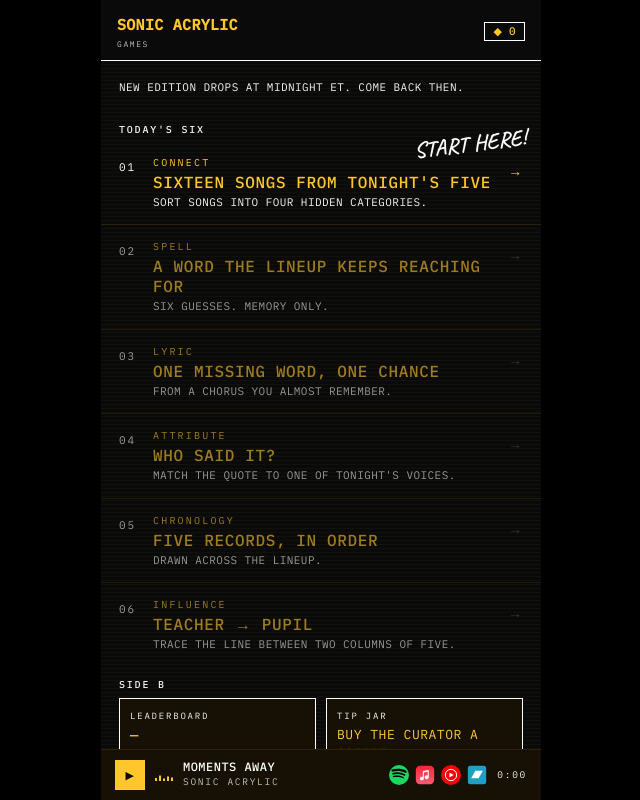
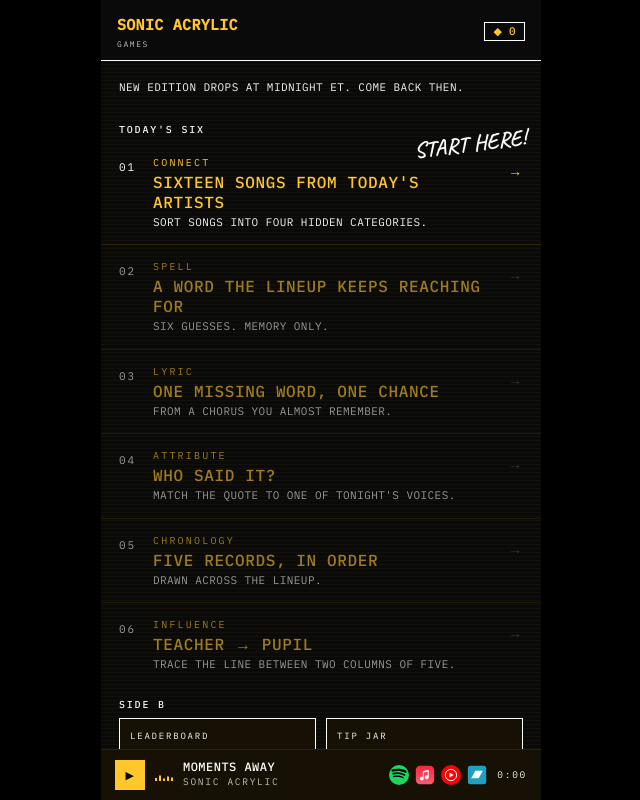
Before and after one commit to Bkernion/Sonic-Acrylic-Games, a Next.js app: page / in a window 1280 px wide. Shown: the whole page, without its empty margins (319-959 px from the left). Built offline with nearby package versions, Linux system fonts and the light colour scheme; no server answers; the database is empty.

Commit message:
copy(home): use 'today's artists' in hero headline + connect card title

```diff
--- a/app/page.tsx
+++ b/app/page.tsx
@@ -9,7 +9,7 @@
 export const dynamic = "force-dynamic";
 
 const GAMES = [
-  { i: 1, kicker: "CONNECT", title: "Sixteen songs from tonight's five", subtitle: "Sort songs into four hidden categories.", href: "/connections" },
+  { i: 1, kicker: "CONNECT", title: "Sixteen songs from today's artists", subtitle: "Sort songs into four hidden categories.", href: "/connections" },
   { i: 2, kicker: "SPELL", title: "A word the lineup keeps reaching for", subtitle: "Six guesses. Memory only.", comingSoon: "soon" },
   { i: 3, kicker: "LYRIC", title: "One missing word, one chance", subtitle: "From a chorus you almost remember.", comingSoon: "soon" },
   { i: 4, kicker: "ATTRIBUTE", title: "Who said it?", subtitle: "Match the quote to one of tonight's voices.", comingSoon: "soon" },
@@ -46,7 +46,7 @@
       <div className="flex-1 overflow-y-auto">
         {/* Hero section — surface-warm, no border/radius */}
         {row ? (
-          <Hero headline="Tonight's Five" lineup={row.lineup_artists} />
+          <Hero headline="Today's Artists" lineup={row.lineup_artists} />
         ) : (
           <div className="mono" style={{ padding: "18px 18px 16px", color: "var(--taupe)", textTransform: "uppercase", fontSize: 11 }}>
             NEW EDITION DROPS AT MIDNIGHT ET. COME BACK THEN.
```
